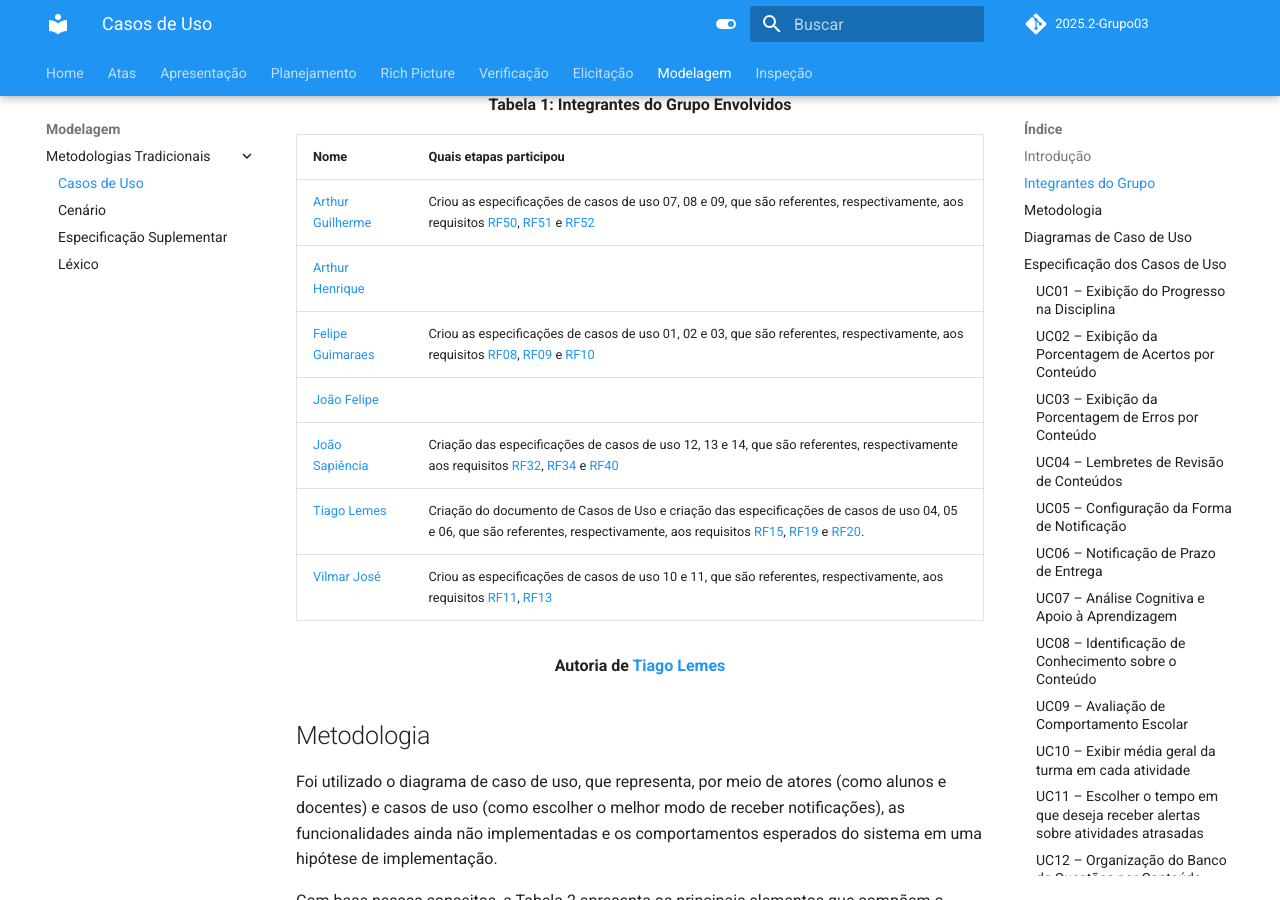
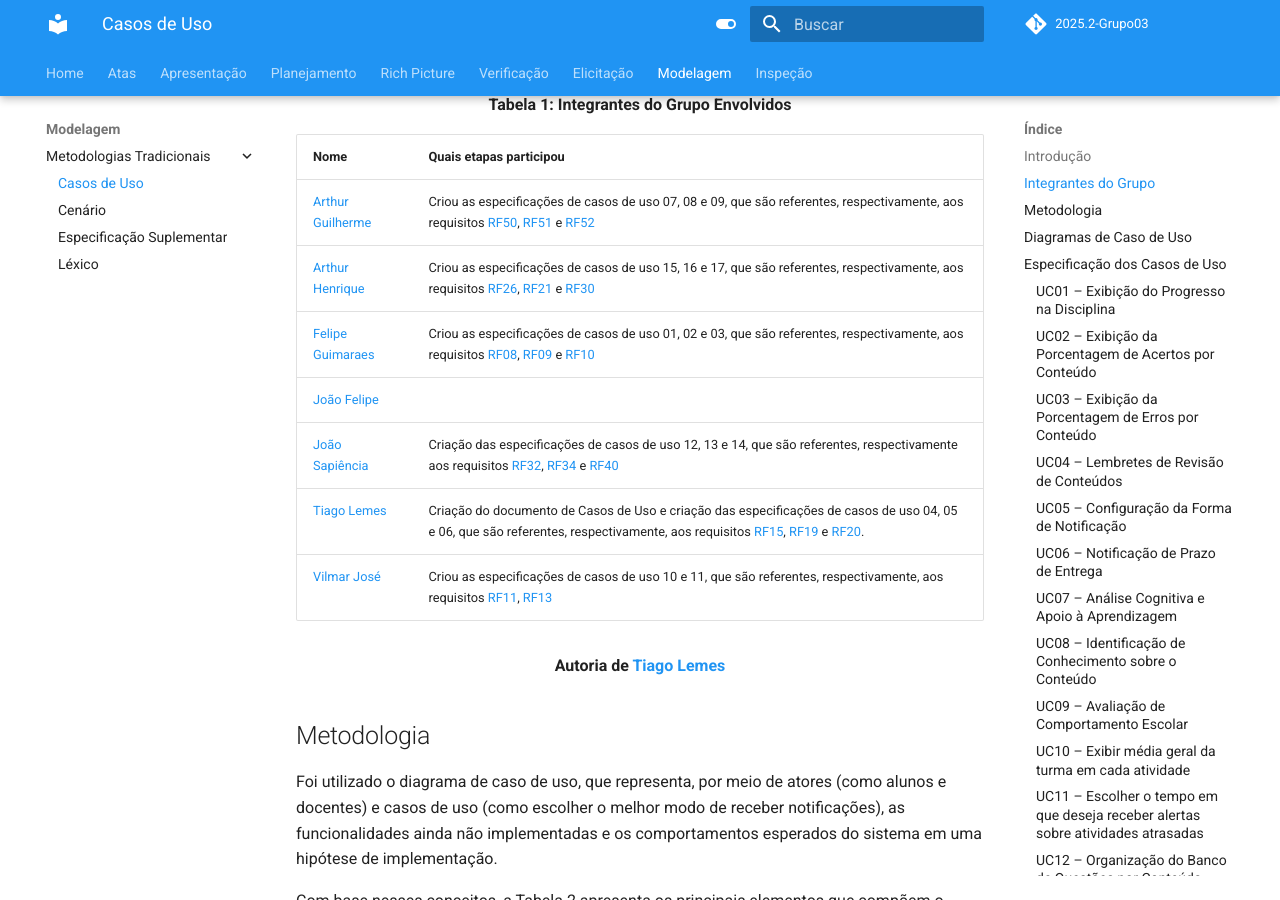
Before and after one commit to Requisitos-de-Software/2025.2-Grupo03, an MkDocs documentation site: the page built from docs/Modelagem/casos_de_uso.md, in a window 1280 px wide and 900 px high, scrolled down 575 px. Built offline with MkDocs 1.6.1 and Material for MkDocs 9.7.7, drawn with Linux system fonts in a browser that asks for light colours; comment, search, counter and statistics services are not loaded.

Commit message:
Update casos_de_uso.md

```diff
--- a/docs/Modelagem/casos_de_uso.md
+++ b/docs/Modelagem/casos_de_uso.md
@@ -14,7 +14,7 @@
 | Nome | Quais etapas participou |
 |---------------------------|---------------------------------------|
 | [Arthur Guilherme](https://github.com/ArthurGuilher62) | Criou as especificações de casos de uso 07, 08 e 09, que são referentes, respectivamente, aos requisitos [RF50](https://requisitos-de-software.github.io/2025.2-Grupo03/Elicitacao/requisitos_elicitados/#funcionais), [RF51](https://requisitos-de-software.github.io/2025.2-Grupo03/Elicitacao/requisitos_elicitados/#funcionais) e [RF52](https://requisitos-de-software.github.io/2025.2-Grupo03/Elicitacao/requisitos_elicitados/#funcionais)|
-| [Arthur Henrique](https://github.com/arthurhvieira1) |                                       |
+| [Arthur Henrique](https://github.com/arthurhvieira1) | Criou as especificações de casos de uso 15, 16 e 17, que são referentes, respectivamente, aos requisitos [RF26](https://requisitos-de-software.github.io/2025.2-Grupo03/Elicitacao/requisitos_elicitados/#funcionais), [RF21](https://requisitos-de-software.github.io/2025.2-Grupo03/Elicitacao/requisitos_elicitados/#funcionais) e [RF30](https://requisitos-de-software.github.io/2025.2-Grupo03/Elicitacao/requisitos_elicitados/#funcionais)                                       |
 | [Felipe Guimaraes](https://github.com/felipegf1) | Criou as especificações de casos de uso 01, 02 e 03, que são referentes, respectivamente, aos requisitos [RF08](https://requisitos-de-software.github.io/2025.2-Grupo03/Elicitacao/requisitos_elicitados/#funcionais), [RF09](https://requisitos-de-software.github.io/2025.2-Grupo03/Elicitacao/requisitos_elicitados/#funcionais) e [RF10](https://requisitos-de-software.github.io/2025.2-Grupo03/Elicitacao/requisitos_elicitados/#funcionais) |
 | [João Felipe](https://github.com/MrBolt2005) |                                       |
 | [João Sapiência](https://github.com/JoaoSapiencia) | Criação das especificações de casos de uso 12, 13 e 14, que são referentes, respectivamente aos requisitos [RF32](https://requisitos-de-software.github.io/2025.2-Grupo03/Elicitacao/requisitos_elicitados/#funcionais), [RF34](https://requisitos-de-software.github.io/2025.2-Grupo03/Elicitacao/requisitos_elicitados/#funcionais) e [RF40](https://requisitos-de-software.github.io/2025.2-Grupo03/Elicitacao/requisitos_elicitados/#funcionais)  |
```
